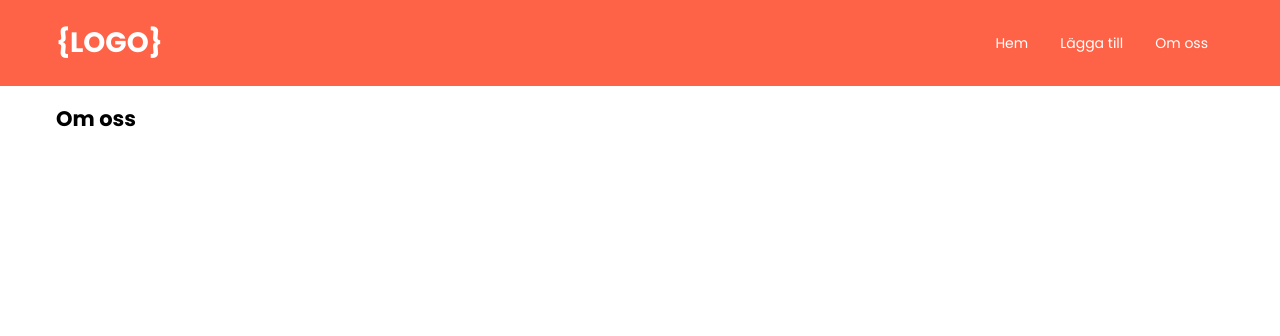
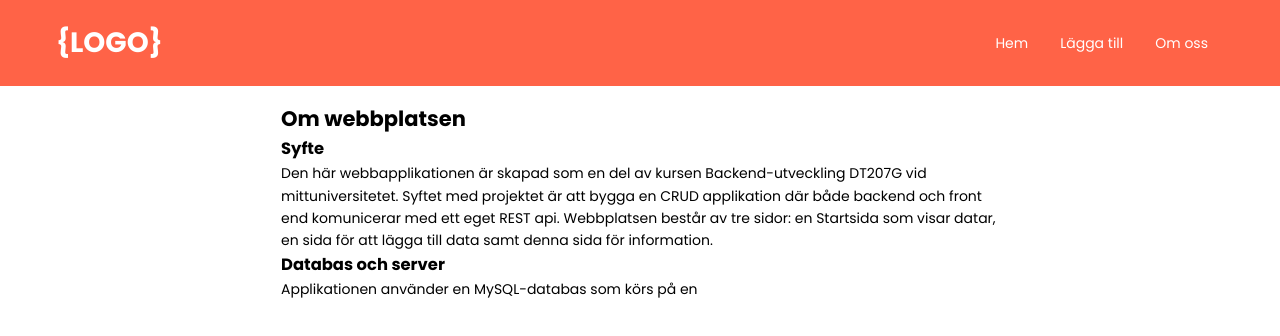
Before and after one commit to Punttt/frontend-lab, a website built with Vite: page about.html in a window 1280 px wide. Built offline with nearby package versions, Linux system fonts and the light colour scheme.

Commit message:
påbörjar med texten för om app sidan

```diff
--- a/about.html
+++ b/about.html
@@ -21,8 +21,25 @@
     </header>
 
     <main>
-      <div class="container">
-        <h2>Om oss</h2>
+      <div class="container-sm">
+        <h2>Om webbplatsen</h2>
+
+        <section>
+          <h3>Syfte</h3>
+          <p>
+            Den här webbapplikationen är skapad som en del av kursen Backend-utveckling DT207G vid mittuniversitetet. Syftet med projektet
+            är att bygga en CRUD applikation där både backend och front end komunicerar med ett eget REST api. Webbplatsen består av tre sidor: en Startsida
+            som visar datar, en sida för att lägga till data samt denna sida för information.
+          </p>
+        </section>
+
+        <section>
+          <h3>Databas och server</h3>
+          <p>
+            Applikationen använder en MySQL-databas som körs på en
+          </p>
+        </section>
+
       </div>
     </main>
     <script type="module" src="/src/js/main.js"></script>
--- a/src/styles/Main.scss
+++ b/src/styles/Main.scss
@@ -47,6 +47,7 @@ header {
     }
 }
 
+// SIDAN - INDEX
 .main-index {
     .container-sm{
 
@@ -81,7 +82,7 @@ header {
     }
 }
 
-// Form
+// SIDAN - ADD
 .main-add {
     .container-sm {
 
```
